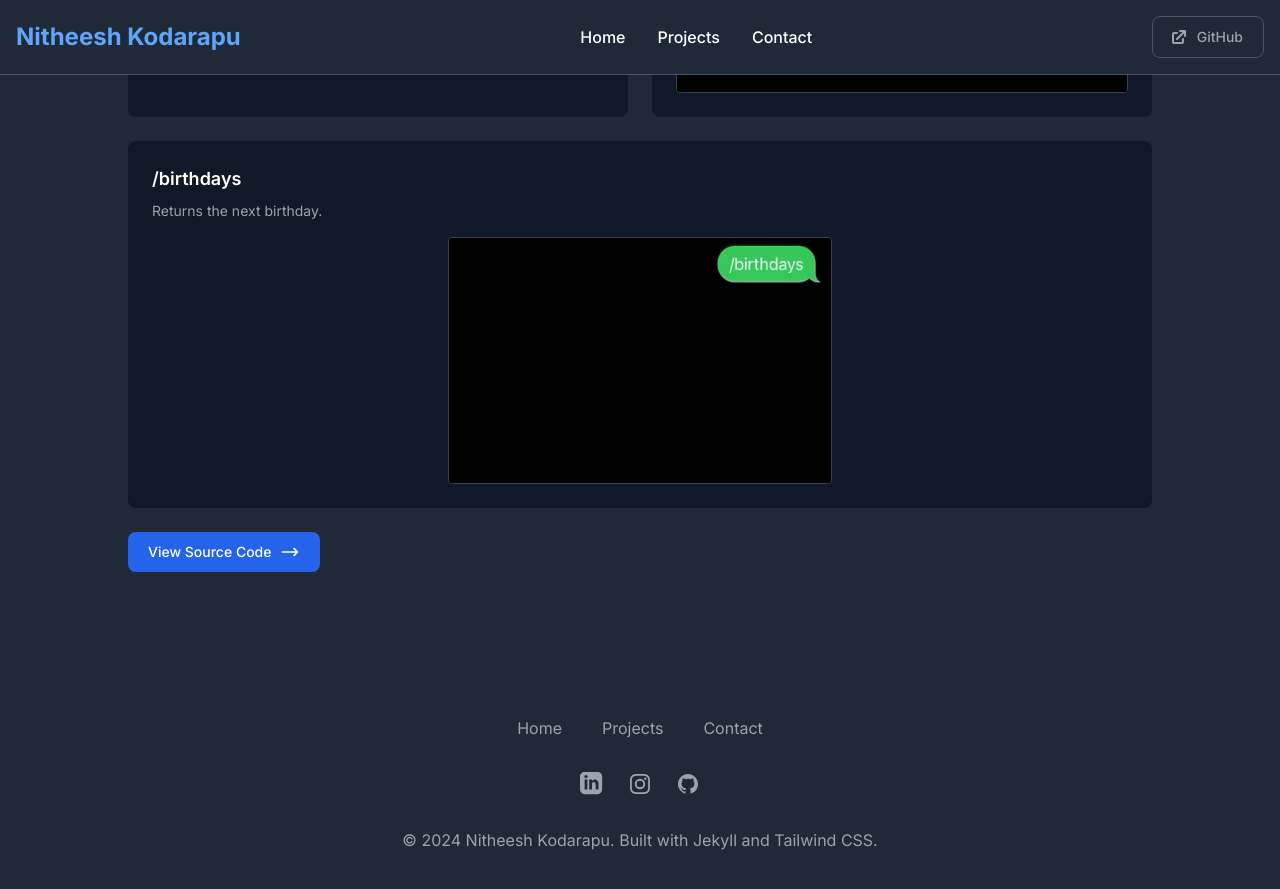
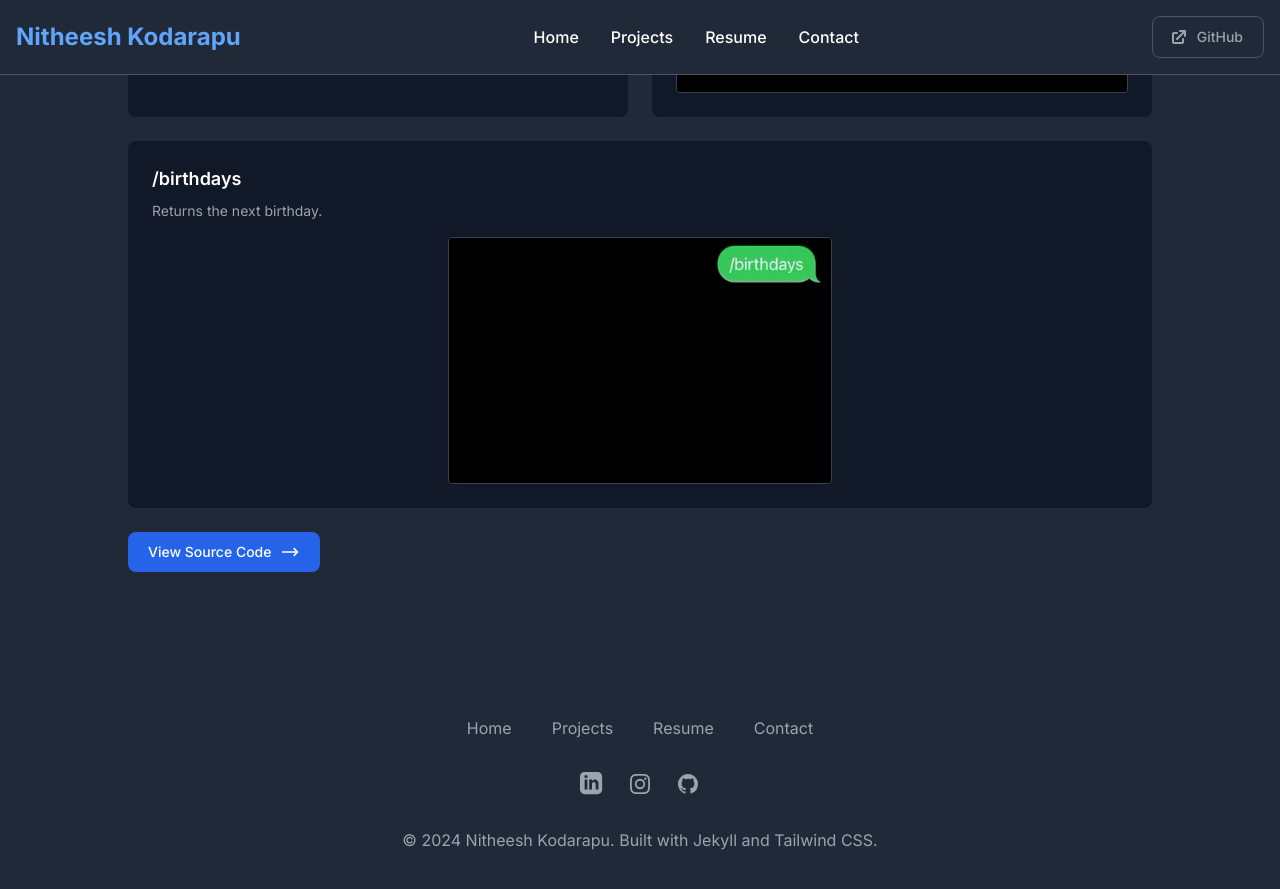
Before and after one commit to nitheesh-cpu/TextBot, a Jekyll site: the page built from index.md, in a window 1280 px wide and 900 px high, scrolled down 2903 px. Shown: the top 889 px of the window. Built offline with Jekyll 4.4.1, drawn with Linux system fonts in a browser that asks for light colours; nearby versions of some CDN libraries.

Commit message:
fix links

```diff
--- a/_config.yml
+++ b/_config.yml
@@ -14,9 +14,11 @@
   - name: "Home"
     link: "https://nitheesh-cpu.github.io/"
   - name: "Projects"
-    link: "https://nitheesh-cpu.github.io/projects/"
+    link: "https://nitheesh-cpu.github.io/projects.html"
+  - name: "Resume"
+    link: "https://nitheesh-cpu.github.io/resume.html"
   - name: "Contact"
-    link: "https://nitheesh-cpu.github.io/contact/"
+    link: "https://nitheesh-cpu.github.io/contact.html"
 
 # Social links
 social:
--- a/_layouts/home.html
+++ b/_layouts/home.html
@@ -13,7 +13,7 @@
             </p>
 
             <div class="flex items-center justify-center gap-6 mt-4">
-                <a href="https://nitheesh-cpu.github.io/projects/" title=""
+                <a href="https://nitheesh-cpu.github.io/projects.html" title=""
                     class="inline-flex items-center text-base font-medium flex-shrink-0 text-primary-600 hover:underline dark:text-primary-500">
                     <svg aria-hidden="true" class="w-5 h-5 mr-2" xmlns="http://www.w3.org/2000/svg" viewBox="0 0 20 20"
                         fill="currentColor">
@@ -25,7 +25,7 @@
                     View all projects
                 </a>
 
-                <a href="https://nitheesh-cpu.github.io/contact/" title=""
+                <a href="https://nitheesh-cpu.github.io/contact.html" title=""
                     class="inline-flex items-center text-base font-medium flex-shrink-0 text-primary-600 hover:underline dark:text-primary-500">
                     Let's work together
                     <svg aria-hidden="true" class="w-5 h-5 ml-2" xmlns="http://www.w3.org/2000/svg" viewBox="0 0 20 20"
```
